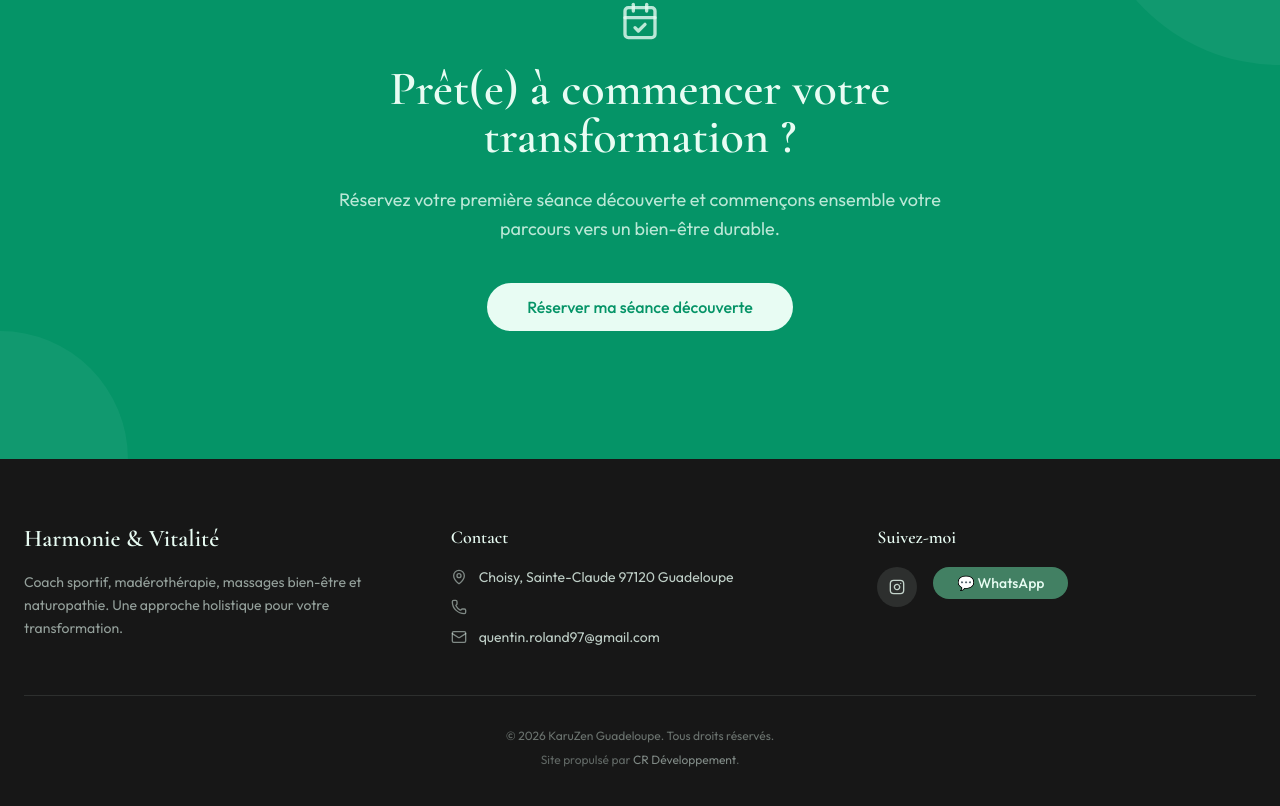
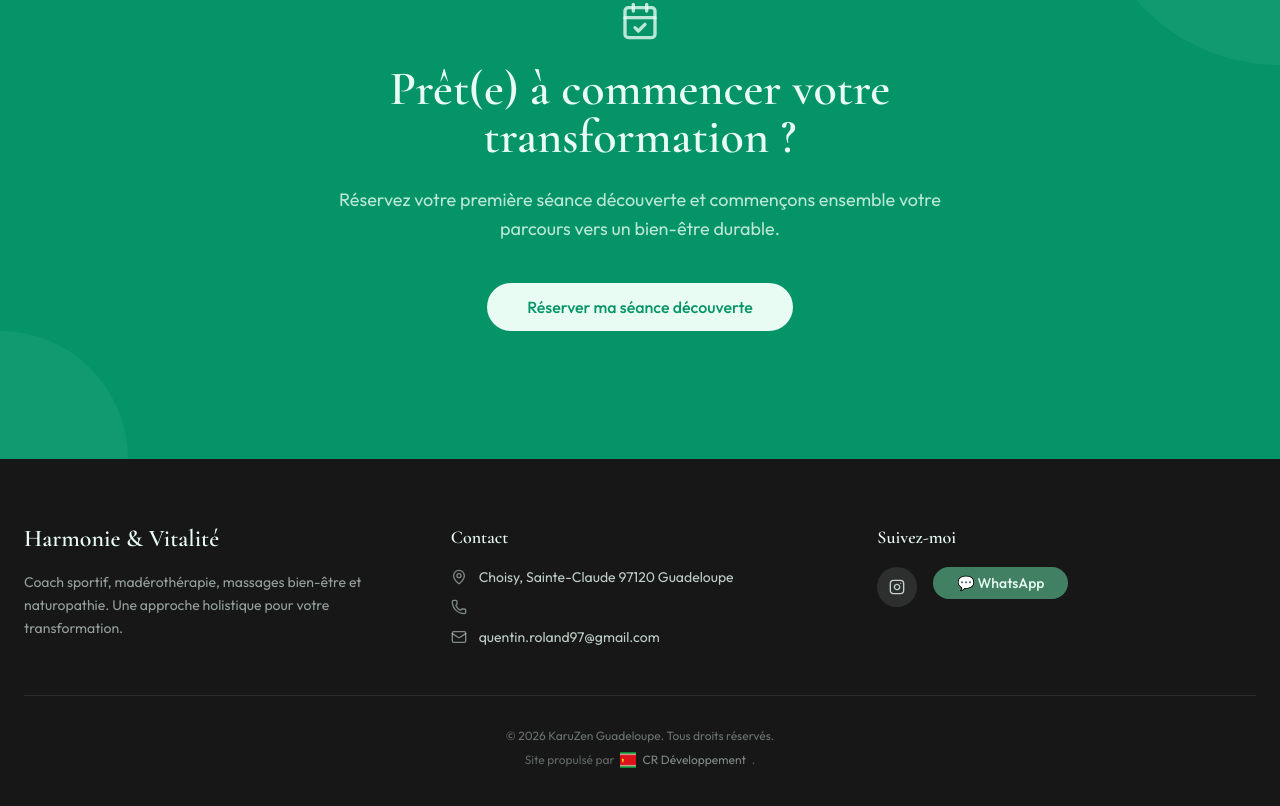
Before and after one commit to clementR97/SaaS, a React (Vite) app: page / in a window 1280 px wide. Shown: the part 6052-6858 px from the top of the page. Built offline with nearby package versions, Linux system fonts and the light colour scheme; no server answers; the database is empty.

Commit message:
Update FooterSection component to include a logo image for CR Développement, enhancing visual branding and layout consistency.

```diff
--- a/src/components/FooterSection.tsx
+++ b/src/components/FooterSection.tsx
@@ -1,7 +1,7 @@
 import { MapPin, Phone, Mail, Instagram } from "lucide-react";
 import { Button } from "@/components/ui/button";
 import { PUBLIC_CONTACT_PHONE, PUBLIC_WHATSAPP_URL, PUBLIC_INSTAGRAM_URL } from "@/lib/publicContact";
-
+import byCRImg from "../assets/guadeloupe.png";
 const FooterSection = () => {
   return (
     <footer id="contact" className="py-12 sm:py-16 bg-foreground text-primary-foreground/80">
@@ -64,9 +64,13 @@ const FooterSection = () => {
           <p className="font-body text-xs text-primary-foreground/40">
             © {new Date().getFullYear()} KaruZen Guadeloupe. Tous droits réservés.
           </p>
-          <p className="font-body text-xs text-primary-foreground/35">
-            Site propulsé par <span className="text-primary-foreground/50">CR Développement</span>.
-          </p>
+          <div className="w-full flex justify-center overflow-x-auto [scrollbar-width:thin]">
+            <p className="font-body text-xs text-primary-foreground/35 inline-flex flex-nowrap items-center gap-1.5 whitespace-nowrap px-1">
+              Site propulsé par
+              <img src={byCRImg} alt="" className="w-4 h-4 shrink-0" aria-hidden />
+              <span className="text-primary-foreground/50">CR Développement</span>.
+            </p>
+          </div>
         </div>
       </div>
     </footer>
```
Also changed, not shown: src/assets/guadeloupe.png (added).
